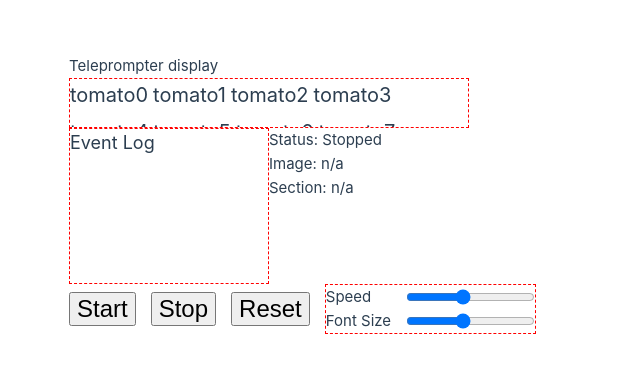
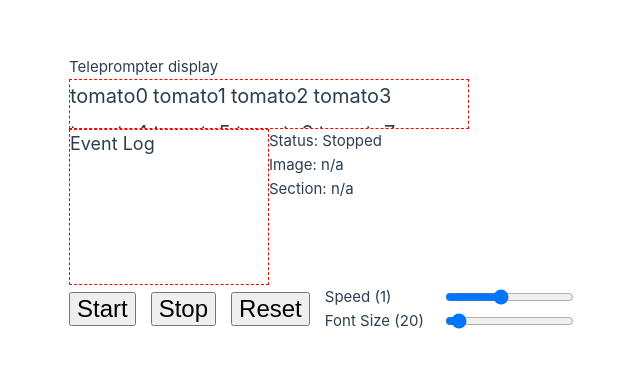
Before and after one commit to The1Krutz/kcm_homework, a Vue app: page / in a window 1280 px wide. Shown: the part 206-574 px from the top of the page, without its empty margins (321-961 px from the left). Built offline with nearby package versions, Linux system fonts and the light colour scheme; the HTML template or start-up script is replaced by a standard one.

Commit message:
got the speed and font controls working

```diff
--- a/src/App.vue
+++ b/src/App.vue
@@ -3,8 +3,6 @@ import { onMounted, ref, type Ref } from 'vue';
 
 import Teleprompter from './components/Teleprompter.vue';
 import Controls from './components/Controls.vue';
-import Status from './components/Status.vue';
-import EventLog from './components/EventLog.vue';
 import {
   StatusOption,
   type PrompterEvent,
@@ -22,8 +20,6 @@ const defaultStatus: PrompterStatus = {
 const tokenizedText: Ref<PToken[]> = ref([]);
 const prompter: Ref<InstanceType<typeof Teleprompter> | null> = ref(null);
 const controls: Ref<InstanceType<typeof Controls> | null> = ref(null);
-const playbackSpeed: Ref<number> = ref(200);
-const prompterFontSize: Ref<number> = ref(20);
 
 /**
  * Prompter responding to events from the controls
@@ -45,6 +41,16 @@ function onReset() {
   prompter.value?.ResetPrompter();
 }
 
+function onSetSpeed(newSpeed: number) {
+  console.log('App.onSetSpeed');
+  prompter.value?.SetSpeedMultiplier(newSpeed);
+}
+
+function onSetSize(newSize: number) {
+  console.log('App.onSetSize');
+  prompter.value?.SetFontSize(newSize);
+}
+
 /**
  * Controls responding to events from the prompter
  * - status updates
@@ -58,7 +64,6 @@ function onPrompterEvent(event: PrompterEvent) {
 onMounted(() => {
   // parse script text and send it into the prompter
   tokenizedText.value = TokenizeScript(sampleScript);
-  console.log('tomato', 'mounted', tokenizedText.value);
 });
 </script>
 
@@ -66,9 +71,11 @@ onMounted(() => {
   <main>
     <Teleprompter :tokenizedText="tokenizedText" @prompterEvent="onPrompterEvent" ref="prompter" />
     <Controls
-      @start="() => onStart()"
-      @stop="() => onStop()"
-      @reset="() => onReset()"
+      @start="onStart"
+      @stop="onStop"
+      @reset="onReset"
+      @setSpeed="onSetSpeed"
+      @setSize="onSetSize"
       ref="controls"
     />
   </main>
--- a/src/components/Controls.vue
+++ b/src/components/Controls.vue
@@ -1,7 +1,7 @@
 <script setup lang="ts">
 import Status from './Status.vue';
 import EventLog from './EventLog.vue';
-import { ref, type Ref } from 'vue';
+import { ref, watch, type Ref } from 'vue';
 import { StatusOption, type PrompterEvent, type PrompterStatus } from './types';
 
 defineProps<{}>();
@@ -26,6 +26,8 @@ const defaultStatus: PrompterStatus = {
 
 const eventHistory: Ref<PrompterEvent[]> = ref([]);
 const currentStatus: Ref<PrompterStatus> = ref(defaultStatus);
+const playbackSpeedMultiplier: Ref<number> = ref(1);
+const prompterFontSize: Ref<number> = ref(20);
 
 function onPrompterEvent(event: PrompterEvent) {
   switch (event.event) {
@@ -61,6 +63,14 @@ function onPrompterEvent(event: PrompterEvent) {
   }
   eventHistory.value.push(event);
 }
+
+watch(playbackSpeedMultiplier, () => {
+  emitEvent('setSpeed', playbackSpeedMultiplier.value);
+});
+
+watch(prompterFontSize, () => {
+  emitEvent('setSize', prompterFontSize.value);
+});
 </script>
 
 <template>
@@ -75,20 +85,28 @@ function onPrompterEvent(event: PrompterEvent) {
     <button @click="emitEvent('reset')">Reset</button>
     <div class="sliderContainer">
       <div class="slider">
-        <label for="speed">Speed</label>
-        <input type="range" id="speed" name="speed" min="0.25" max="2.0" value="1.0" step="0.25" />
+        <label for="speed">Speed ({{ playbackSpeedMultiplier }})</label>
+        <input
+          v-model="playbackSpeedMultiplier"
+          type="range"
+          id="speed"
+          name="speed"
+          min="0.25"
+          max="2.0"
+          step="0.25"
+        />
       </div>
 
       <div class="slider">
-        <label for="fontSize">Font Size</label>
+        <label for="fontSize">Font Size ({{ prompterFontSize }})</label>
         <input
+          v-model.number="prompterFontSize"
           type="range"
           id="fontSize"
           name="fontSize"
-          min="0.25"
-          max="2.0"
-          value="1.0"
-          step="0.25"
+          min="10"
+          max="200"
+          step="10"
         />
       </div>
     </div>
@@ -114,7 +132,6 @@ function onPrompterEvent(event: PrompterEvent) {
 }
 
 .sliderContainer {
-  border: 1px dashed red;
   display: flex;
   flex-direction: column;
 }
@@ -124,6 +141,10 @@ function onPrompterEvent(event: PrompterEvent) {
   flex-wrap: nowrap;
   justify-content: space-between;
   align-items: center;
-  gap: 15px;
+  gap: 10px;
+}
+
+.slider label {
+  width: 110px;
 }
 </style>
--- a/src/components/Teleprompter.vue
+++ b/src/components/Teleprompter.vue
@@ -1,9 +1,10 @@
 <script setup lang="ts">
 import { ref, useTemplateRef, type Ref, type ShallowRef } from 'vue';
-import { MaxFontSize, MaxScrollSpeed, MinFontSize, MinScrollSpeed } from './data';
 import type { PrompterEvent, PToken } from './types';
 
-const props = defineProps<{ tokenizedText: PToken[] }>();
+const props = defineProps<{
+  tokenizedText: PToken[];
+}>();
 const emitEvent = defineEmits<{
   prompterEvent: [event: PrompterEvent];
 }>();
@@ -11,14 +12,18 @@ defineExpose({
   StartPrompter,
   StopPrompter,
   ResetPrompter,
+  SetSpeedMultiplier,
+  SetFontSize,
 });
 
-const fontSize: Ref<number> = ref(20);
-const scrollSpeed: Ref<number> = ref(200);
+const basePlaybackSpeed = 200; // time per word in milliseconds
+
 const currentFocusToken: Ref<number> = ref(0); // id of the currently focused token, controls scrolling behavior
 const focusMe = useTemplateRef<HTMLSpanElement[]>('focusMe');
 const currentTimeout: Ref<number> = ref(0);
 const isPlaying: Ref<boolean> = ref(false);
+const playbackSpeedMultiplier: Ref<number> = ref(1);
+const prompterFontSize: Ref<number> = ref(20);
 
 function StartPrompter() {
   if (isPlaying.value) {
@@ -48,26 +53,20 @@ function ResetPrompter() {
   scrollToFocusToken();
 }
 
-function SetSpeed(newSpeed: number) {
-  // enforce some reasonable limits before setting the font size
-  if (newSpeed > MaxScrollSpeed) {
-    scrollSpeed.value = MaxScrollSpeed;
-  } else if (newSpeed < MinScrollSpeed) {
-    scrollSpeed.value = MinScrollSpeed;
-  } else {
-    scrollSpeed.value = newSpeed;
-  }
+function SetSpeedMultiplier(newSpeed: number) {
+  playbackSpeedMultiplier.value = newSpeed;
 }
 
 function SetFontSize(newSize: number) {
-  // enforce some reasonable limits before setting the font size
-  if (newSize > MaxFontSize) {
-    fontSize.value = MaxFontSize;
-  } else if (newSize < MinFontSize) {
-    fontSize.value = MinFontSize;
-  } else {
-    fontSize.value = newSize;
-  }
+  prompterFontSize.value = newSize;
+}
+
+// do the math to turn the playback speed multiplier into milliseconds for the next word
+function getTimeToNextToken() {
+  /**
+   * base speed divided by the multiplier, since x2 speed means 1/2 the time, and setTimeout takes ms
+   */
+  return basePlaybackSpeed / playbackSpeedMultiplier.value;
 }
 
 function processNextToken() {
@@ -85,7 +84,7 @@ function processNextToken() {
 
     currentTimeout.value = setTimeout(() => {
       processNextToken();
-    }, scrollSpeed.value);
+    }, getTimeToNextToken());
   } else if (currentToken.type === 'event') {
     // emit events for non-visible tokens
     if (currentToken.eventType === 'switchToCamera') {
@@ -139,7 +138,7 @@ function scrollToFocusToken() {
 }
 
 .prompterText span {
-  font-size: v-bind(fontSize + 'px');
+  font-size: v-bind(prompterFontSize + 'px');
   width: fit-content;
   height: fit-content;
 }
--- a/src/components/data.ts
+++ b/src/components/data.ts
@@ -1,12 +1,4 @@
 import { type PToken } from './types';
-
-// reasonable limits on prompter font size
-export const MinFontSize = 10;
-export const MaxFontSize = 200;
-
-// reasonable limits on prompter scroll speed
-export const MinScrollSpeed = 10;
-export const MaxScrollSpeed = 200;
 
 // converts the script into a list of tokens for the prompter component to work with
 export function TokenizeScript(script: string): PToken[] {
```
